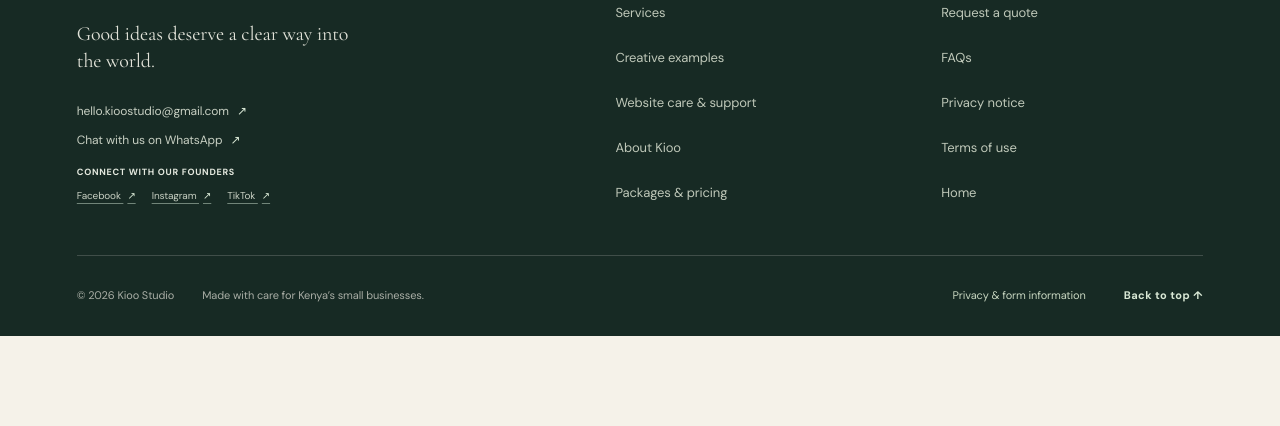
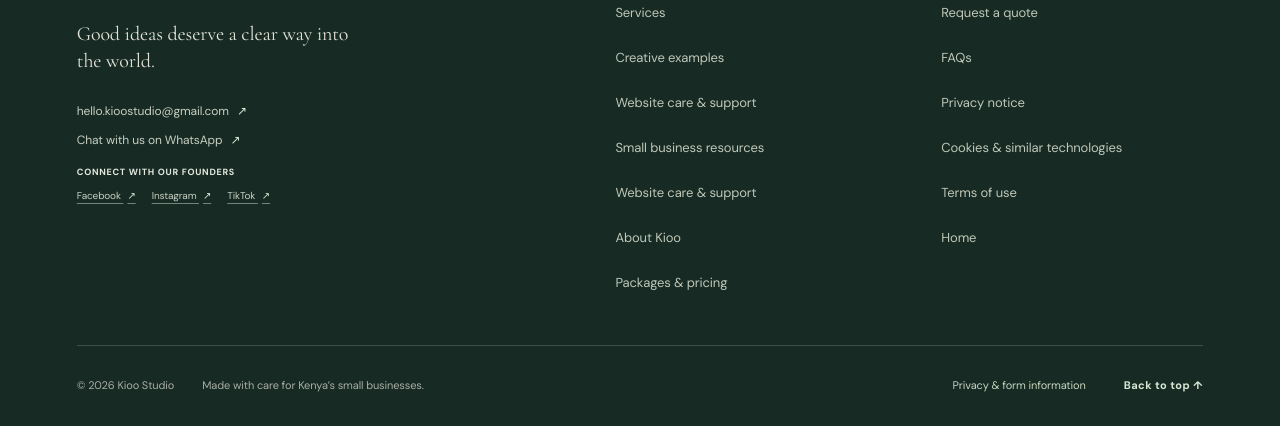
Before and after one commit to styledkid2-del/styledkid-digital-studio, a plain HTML site: page packages.html in a window 1280 px wide. Shown: the part 2632-3058 px from the top of the page. Before the commit the page ends 2968 px from the top, so only its background shows below. Drawn offline with nearby package versions, Linux system fonts and the light colour scheme; files whose address does not match are found by name.

Commit message:
Link resources and cookie policy from site footer

```diff
--- a/packages.html
+++ b/packages.html
@@ -61,8 +61,8 @@
         <a href="https://www.tiktok.com/@doreen_ngugi" target="_blank" rel="noopener noreferrer" aria-label="TikTok profile for Doreen Ngugi">TikTok <span>↗</span></a>
       </div>
     </div>
-    <div class="footer-links-group"><h2>Explore</h2><a href="services.html">Services</a><a href="work.html">Creative examples</a><a href="website-care.html">Website care &amp; support</a><a href="about.html">About Kioo</a><a href="packages.html">Packages & pricing</a></div>
-    <div class="footer-links-group"><h2>Let’s talk</h2><a href="contact.html#project-form">Request a quote</a><a href="index.html#faq">FAQs</a><a href="privacy.html">Privacy notice</a><a href="terms.html">Terms of use</a><a href="index.html">Home</a></div>
+    <div class="footer-links-group"><h2>Explore</h2><a href="services.html">Services</a><a href="work.html">Creative examples</a><a href="website-care.html">Website care &amp; support</a><a href="resources.html">Small business resources</a><a href="website-care.html">Website care &amp; support</a><a href="about.html">About Kioo</a><a href="packages.html">Packages & pricing</a></div>
+    <div class="footer-links-group"><h2>Let’s talk</h2><a href="contact.html#project-form">Request a quote</a><a href="index.html#faq">FAQs</a><a href="privacy.html">Privacy notice</a><a href="cookie-policy.html">Cookies &amp; similar technologies</a><a href="terms.html">Terms of use</a><a href="index.html">Home</a></div>
   </div>
   <div class="section-wrap footer-bottom"><span>© <span id="year"></span> Kioo Studio</span><span>Made with care for Kenya’s small businesses.</span><a href="privacy.html">Privacy & form information</a><a class="back-top" href="#main-content">Back to top ↑</a></div>
 </footer>
```
